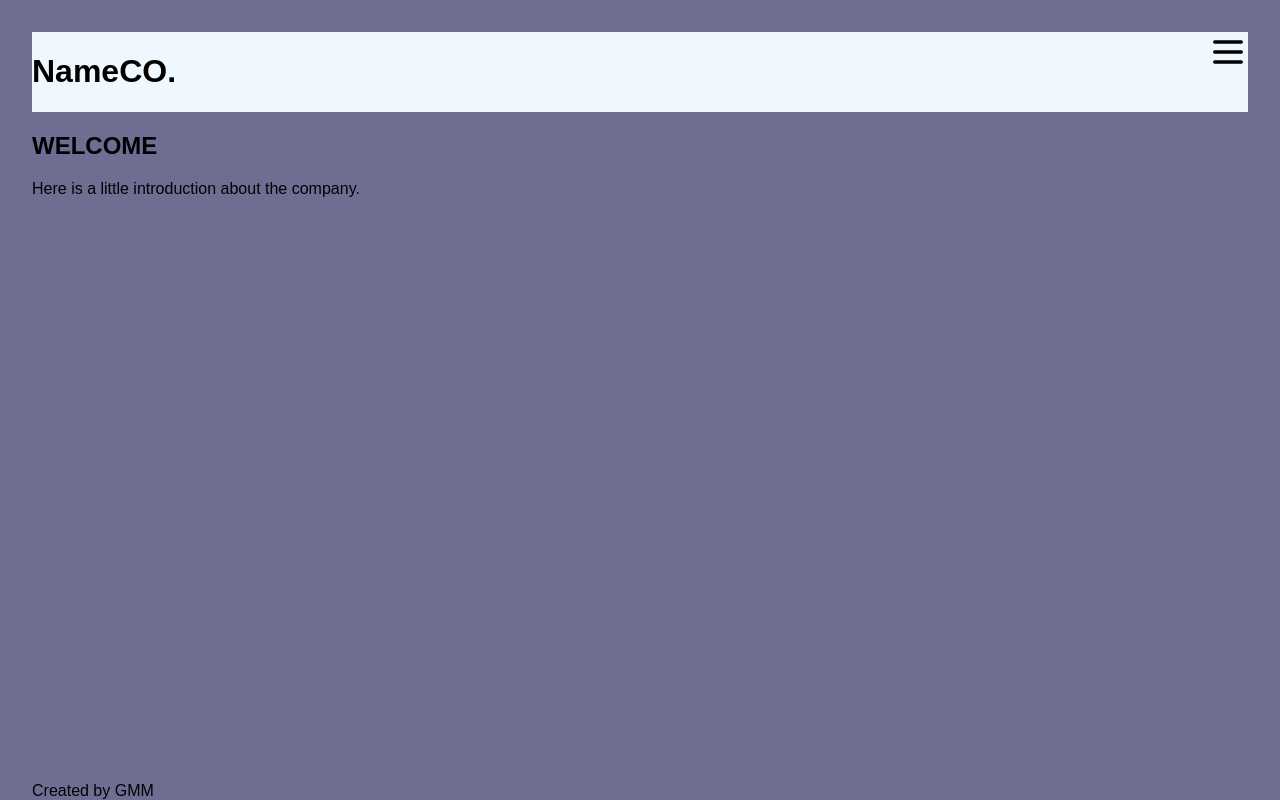
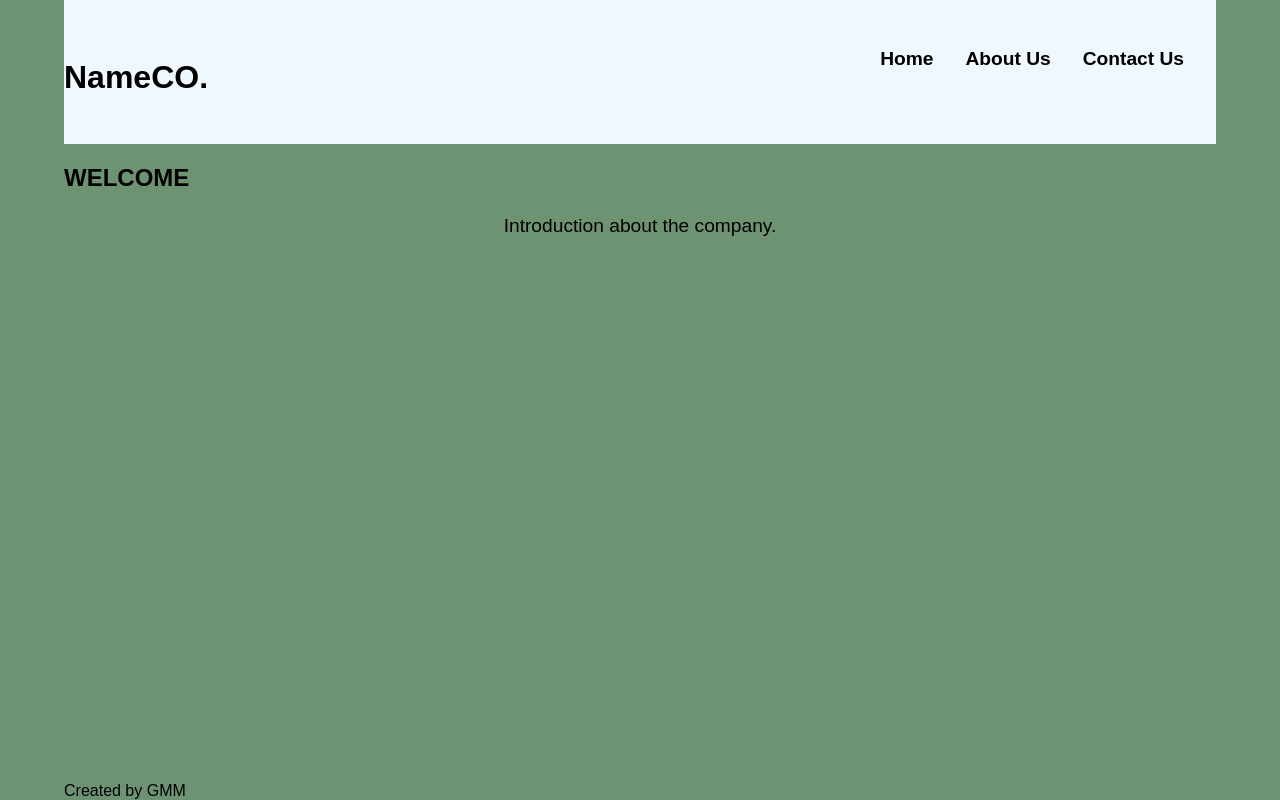
Before and after one commit to gmtz0794/import-export, a plain HTML site: page index.html in a window 1280 px wide. Drawn offline with Linux system fonts and the light colour scheme.

Commit message:
navbar for desktop and mobile

```diff
--- a/assets/style.css
+++ b/assets/style.css
@@ -1,7 +1,7 @@
 
 
 body {
-    background-color: rgba(52, 52, 105, 0.712);
+    background-color: rgba(52, 105, 59, 0.712);
     margin: 0;
     font-family: Arial, Helvetica, sans-serif;
 }
@@ -46,6 +46,7 @@ nav ul {
 
         &:hover {
           color: rgb(39, 73, 48);
+          font-size: 1.5em;
         }
       }
     }
@@ -55,7 +56,62 @@ nav ul {
   transform: translateX(0%);
 }
 
+h1, p {
+  text-align: center;
+}
+
+h1 {
+  margin-top: 1em;
+}
+
+p {
+  font-size: 1.2rem;
+  line-height: 1.5;
+}
+
 footer {
     position: fixed;
     bottom: 0;
+    display: flex;
 }
+
+@media (min-width: 880px) {
+  .wrap {
+    margin: 0 4em;
+  }
+
+  .hide-desktop {
+    display: none;
+  }
+
+  .hide-mobile {
+    display: none;
+  }
+
+  .header-left {
+    display: flex;
+    justify-content: space-between;
+    align-items: center;
+    gap: 1em;
+
+    a {
+      text-decoration: none;
+      color: black;
+      font-size: 1.2rem;
+    }
+  }
+
+  nav ul {
+    position: unset;
+    background: none;
+    display: flex;
+    gap: 2em;
+    height: auto;
+    width: auto;
+    transform: translateX(0%);
+
+    li a {
+      font-size: 1.2rem;
+    }
+  }
+}
--- a/index.html
+++ b/index.html
@@ -3,7 +3,7 @@
 <head>
     <meta charset="UTF-8">
     <meta name="viewport" content="width=device-width, initial-scale=1.0">
-    <title>Fruite's</title>
+    <title>Project</title>
     <link rel="stylesheet" href="assets/style.css">
 </head>
 
@@ -38,7 +38,7 @@
             <h2>WELCOME</h2>
 
             <p class="intro-text">
-                Here is a little introduction about the company.
+                Introduction about the company.
             </p>
         </main>
 
```
